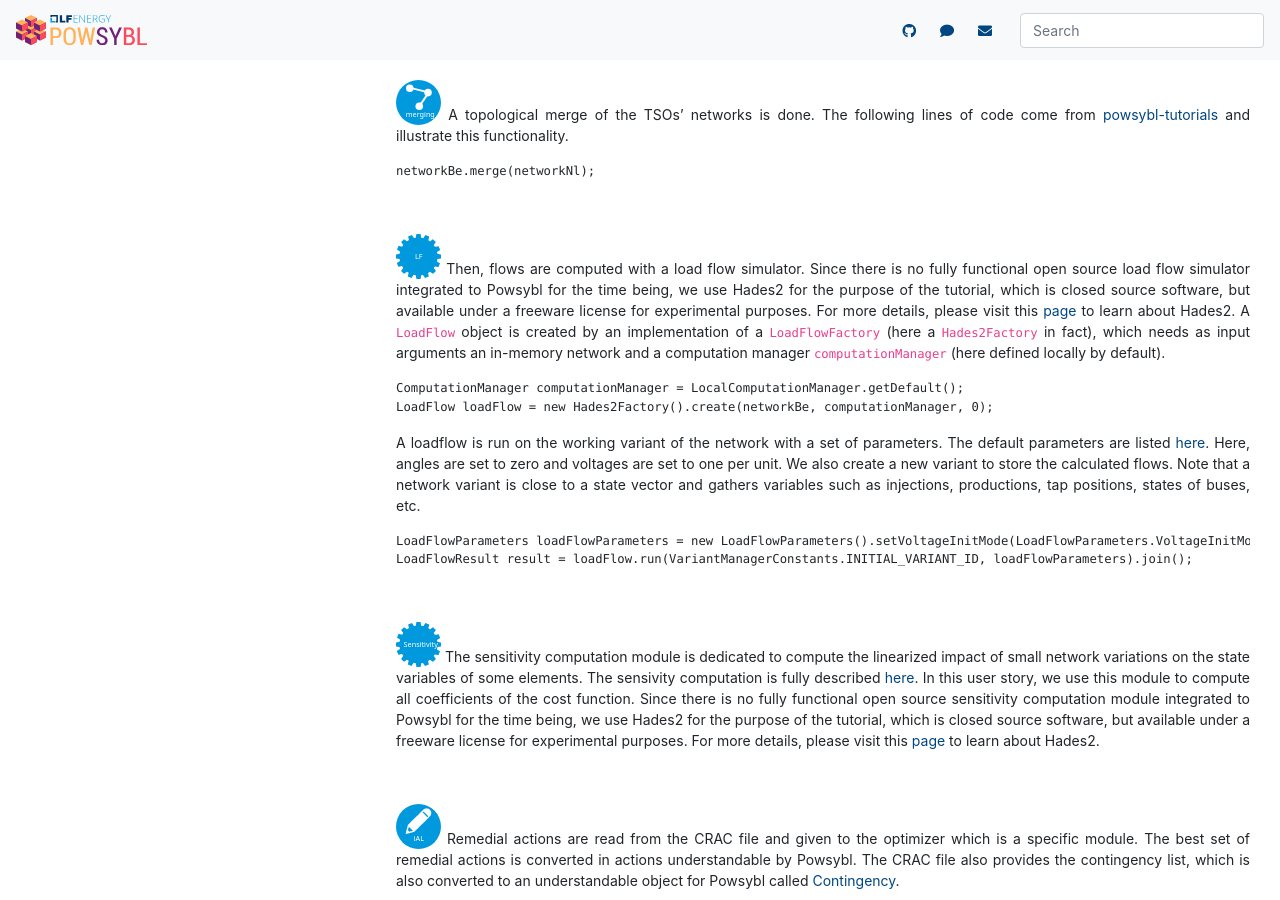
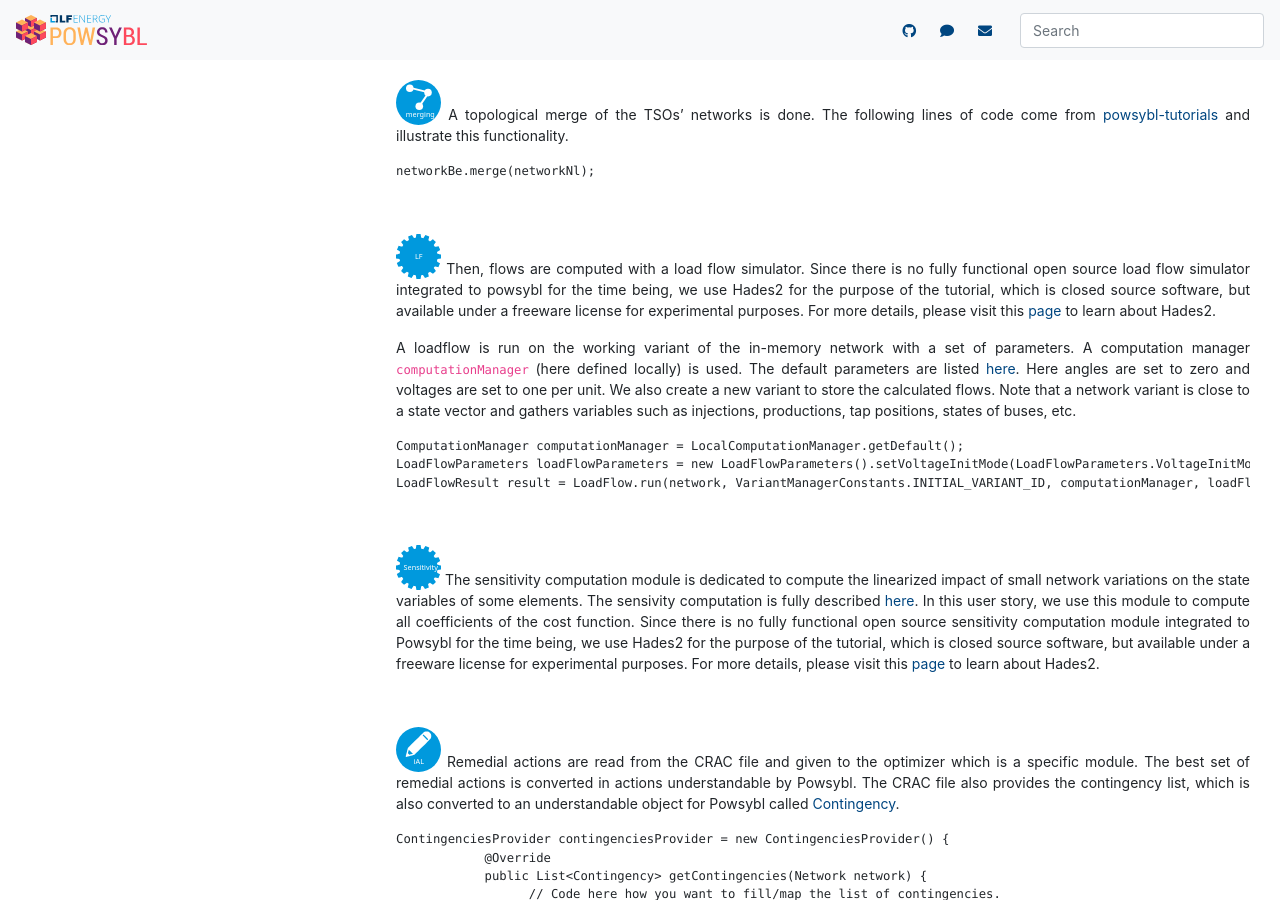
Before and after one commit to powsybl/powsybl.github.io, a Jekyll site: the page built from docs/user_stories/capacity_calculation_rsc.md, in a window 1280 px wide and 900 px high, scrolled down 1737 px. Built offline with Jekyll 4.4.1, drawn with Linux system fonts in a browser that asks for light colours; nearby versions of some CDN libraries.

Commit message:
More loadflow apiv2 updates
Signed-off-by: Jon Harper <jon.harper87@gmail.com>

````diff
--- a/docs/user_stories/capacity_calculation_rsc.md
+++ b/docs/user_stories/capacity_calculation_rsc.md
@@ -64,18 +64,14 @@
 <br />
 
 <img src="./images/Compute_LF.svg" style="vertical-align: bottom"/>
-Then, flows are computed with a load flow simulator. Since there is no fully functional open source load flow simulator integrated to Powsybl for the time being, we use Hades2 for the purpose of the tutorial, which is closed source software, but available under a freeware license for experimental purposes. For more details, please visit this [page](https://rte-france.github.io/hades2/features/loadflow.html) to learn about Hades2. A `LoadFlow` object is created by an implementation of a `LoadFlowFactory` (here a `Hades2Factory` in fact), which needs as input arguments an in-memory network and a computation manager `computationManager` (here defined locally by default).
+Then, flows are computed with a load flow simulator. Since there is no fully functional open source load flow simulator integrated to powsybl for the time being, we use Hades2 for the purpose of the tutorial, which is closed source software, but available under a freeware license for experimental purposes. For more details, please visit this [page](https://rte-france.github.io/hades2/features/loadflow.html) to learn about Hades2.
+
+A loadflow is run on the working variant of the in-memory network with a set of parameters. A computation manager `computationManager` (here defined locally) is used. The default parameters are listed [here](../configuration/parameters/LoadFlowParameters.md). Here angles are set to zero and voltages are set to one per unit. We also create a new variant to store the calculated flows. Note that a network variant is close to a state vector and gathers variables such as injections, productions, tap positions, states of buses, etc.
 
 ```java
 ComputationManager computationManager = LocalComputationManager.getDefault();
-LoadFlow loadFlow = new Hades2Factory().create(networkBe, computationManager, 0);
-```
-
-A loadflow is run on the working variant of the network with a set of parameters. The default parameters are listed [here](../configuration/parameters/LoadFlowParameters.md). Here, angles are set to zero and voltages are set to one per unit. We also create a new variant to store the calculated flows. Note that a network variant is close to a state vector and gathers variables such as injections, productions, tap positions, states of buses, etc.
-
-```java
 LoadFlowParameters loadFlowParameters = new LoadFlowParameters().setVoltageInitMode(LoadFlowParameters.VoltageInitMode.DC_VALUES);
-LoadFlowResult result = loadFlow.run(VariantManagerConstants.INITIAL_VARIANT_ID, loadFlowParameters).join();
+LoadFlowResult result = LoadFlow.run(network, VariantManagerConstants.INITIAL_VARIANT_ID, computationManager, loadFlowParameters);
 ```
 <br />
 
````
Also changed, not shown: docs/tools/loadflow.md (+1 -2 lines), docs/tools/security-analysis.md (+5 -2 lines), docs/tutorials/powsybl-javafx-packager.md (+2 -1 lines), docs/user_stories/loadflow_tutorial.md (+3 -7 lines).
